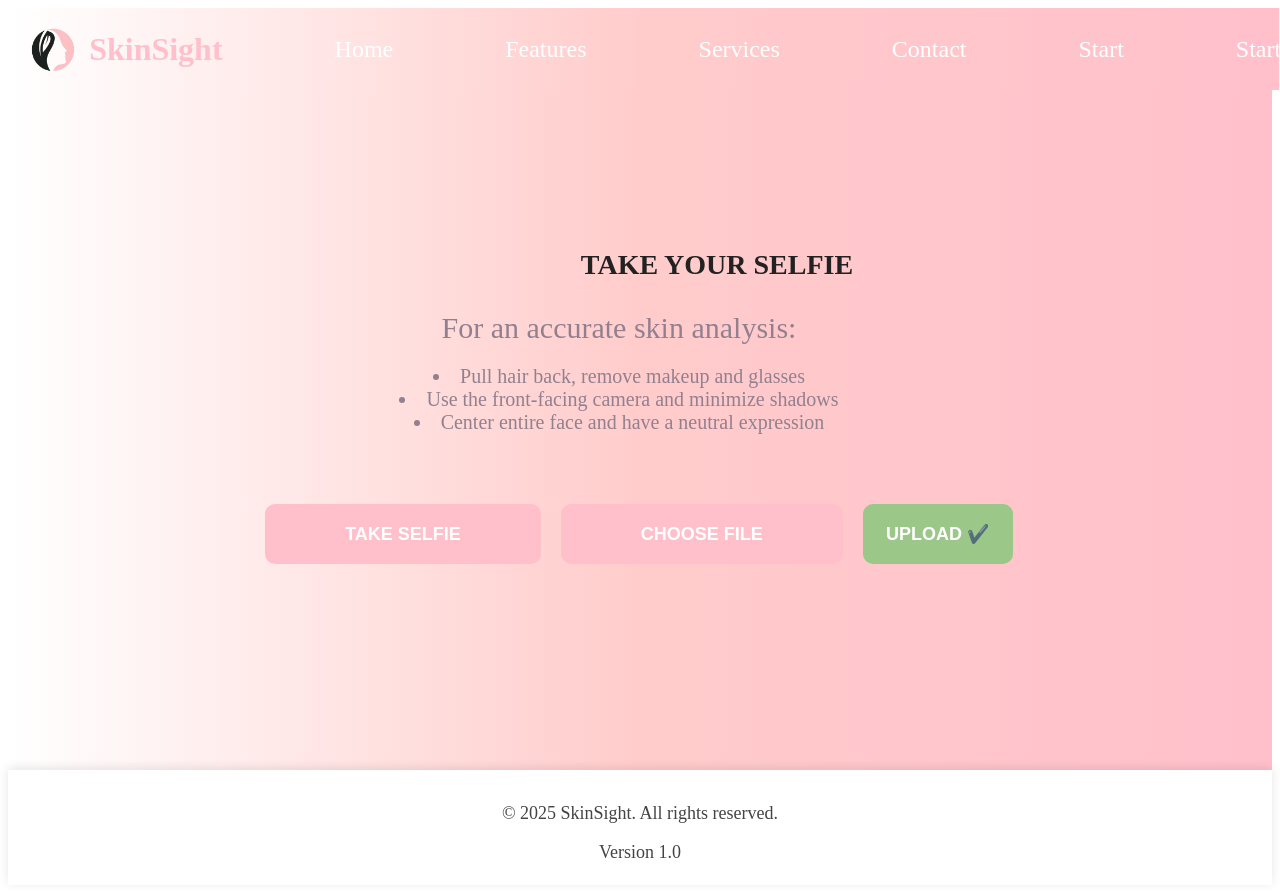
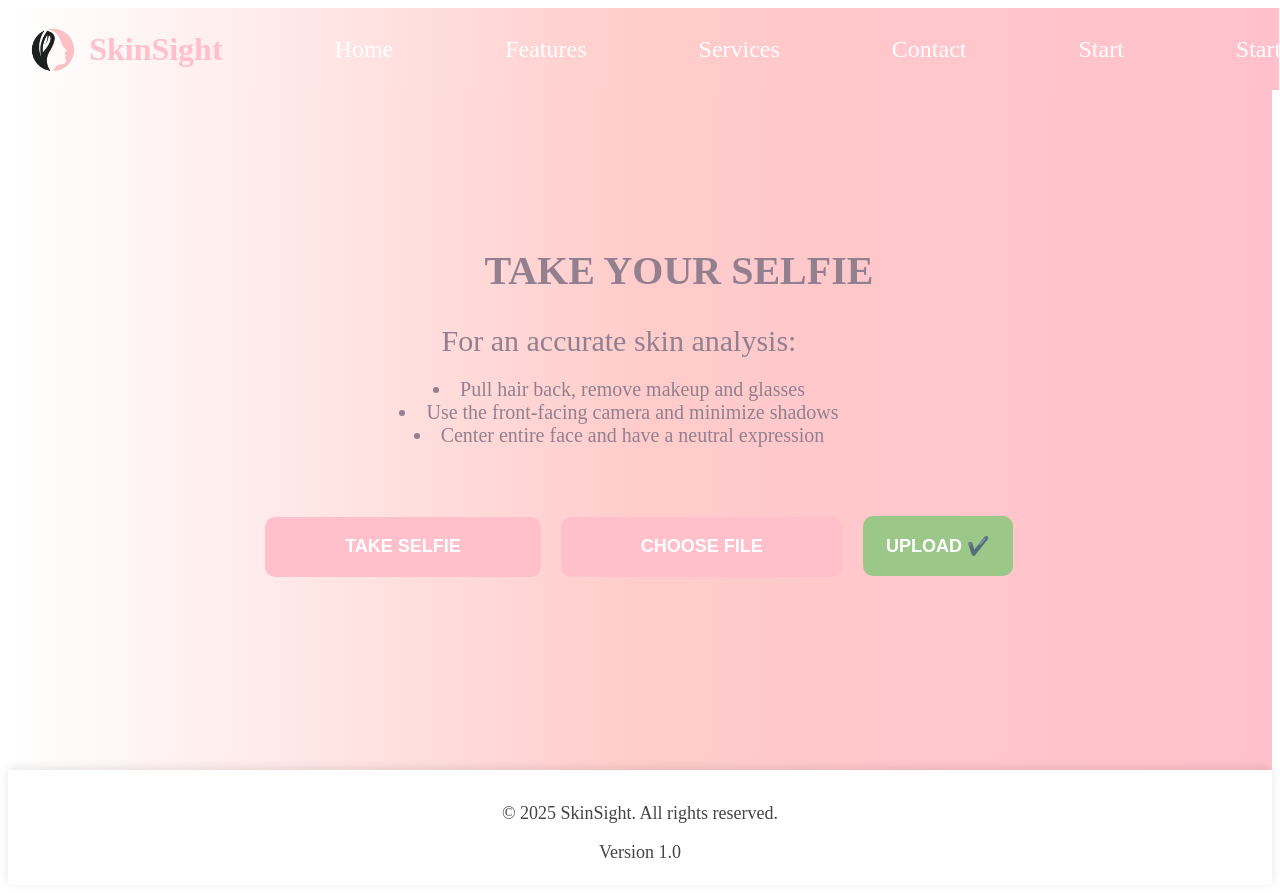
Before and after one commit to Boteina-jbel/Face-detection-app, a React (Create React App) app in the folder frontend/: page /guidelines in a window 1280 px wide. Shown: the top 893 px of the page. Built offline with nearby package versions, Linux system fonts and the light colour scheme.

Commit message:
save devs

```diff
--- a/frontend/src/SelfieGuidelines.css
+++ b/frontend/src/SelfieGuidelines.css
@@ -16,7 +16,9 @@
     margin-left: 30px;
 }
 .selfieGuidelines-content h2{
-    margin-left: 176px;
+    margin-left: 100px;
+    color: rgb(146, 128, 143);
+    font-size: 40px;
 }
 .selfieGuidelines-content p{
     color: rgb(146, 128, 143);
```
Also changed, not shown: 6 other files (tests, documents, lock files or other folders).
